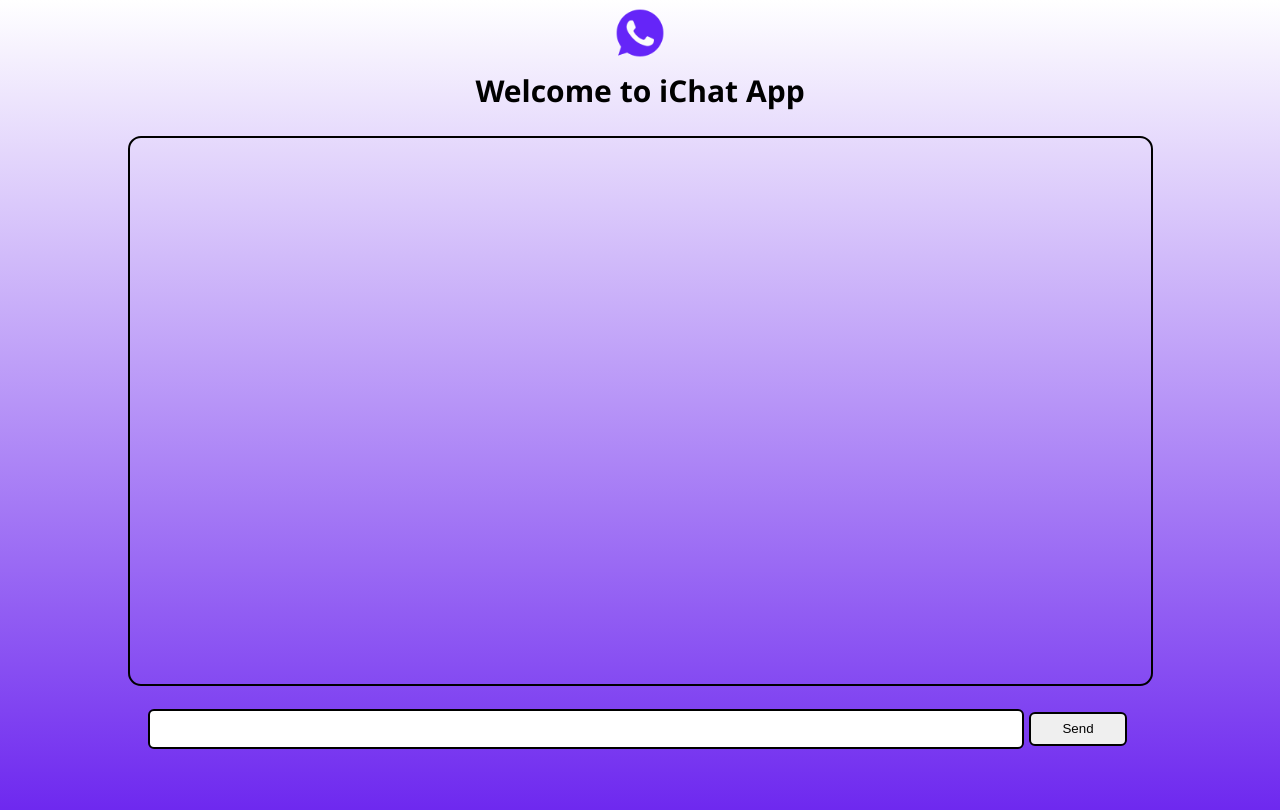
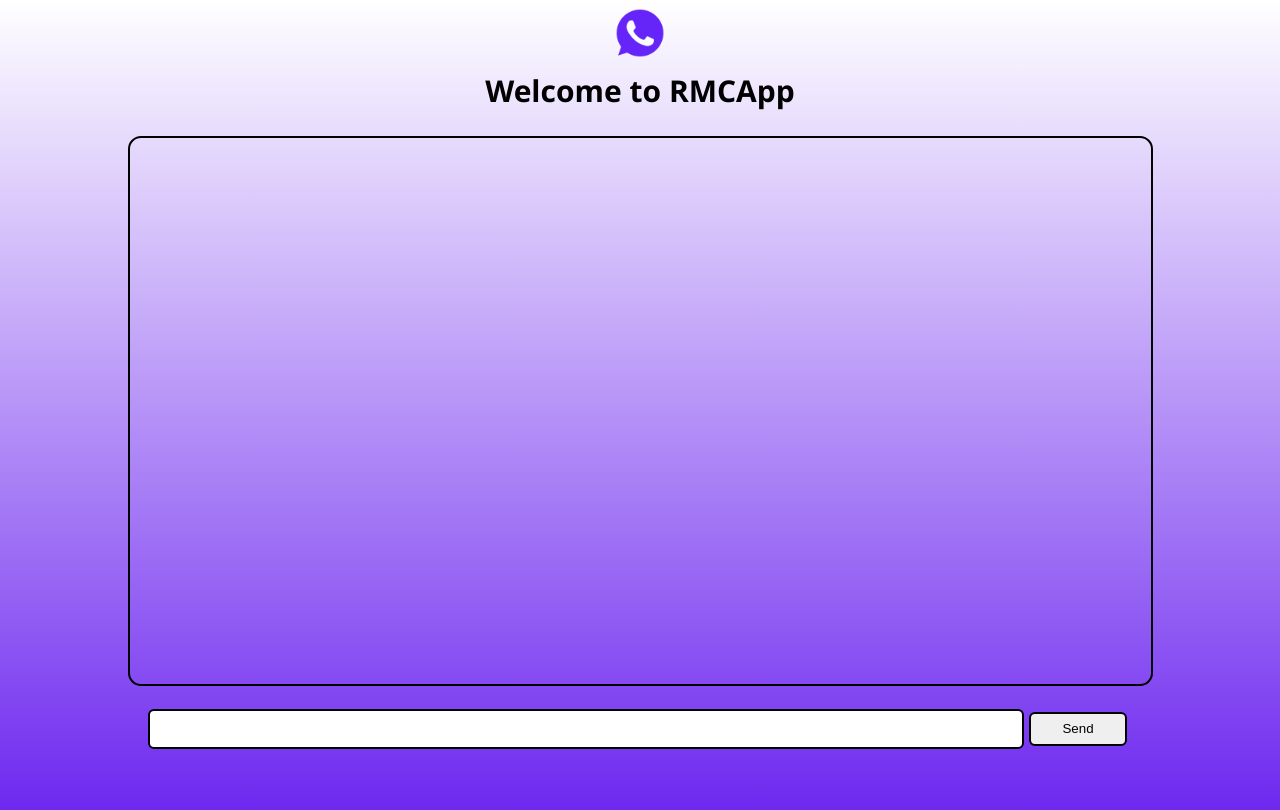
Before and after one commit to vivek930/Chat_Application, a plain HTML site: page index.html in a window 1280 px wide. Drawn offline with nearby package versions, Linux system fonts and the light colour scheme; files that its build step writes are made by us from their sources.

Commit message:
Update index.html

```diff
--- a/index.html
+++ b/index.html
@@ -3,7 +3,7 @@
 <head>
     <meta charset="UTF-8">
     <meta name="viewport" content="width=device-width, initial-scale=1.0">
-    <title>iChat - Realtime Node Socket.io Chat App</title>
+    <title>Realtime Multiclient Chat Application</title>
     <script defer src="http://localhost:8000/socket.io/socket.io.js"></script>
     <script defer src="js/client.js"></script>
     <link rel="stylesheet" href="css/style.css">
@@ -11,7 +11,7 @@
 <body>
     <nav>
         <img class="logo" src="chat.png" alt="">
-        <h1>Welcome to iChat App</h1>
+        <h1>Welcome to RMCApp</h1>
     </nav>
     <div class="container"></div>
     <div class="send">
```
